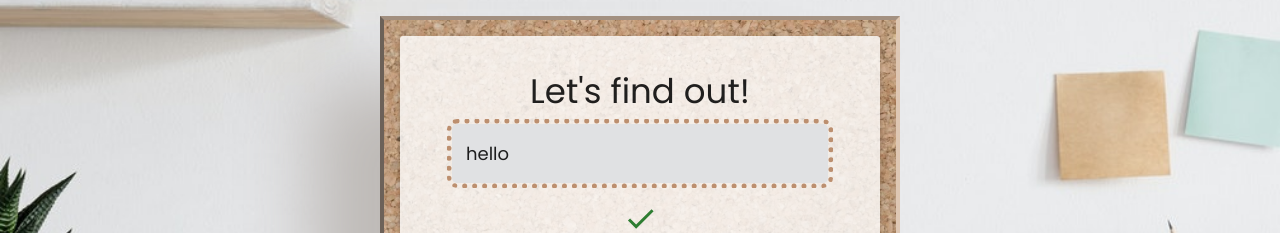
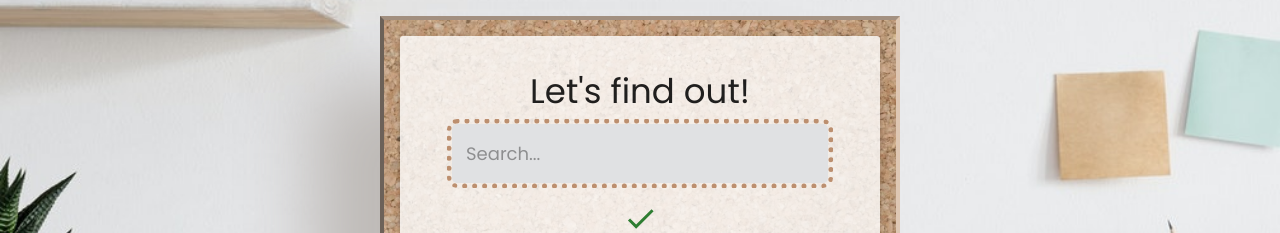
Before and after one commit to Rariramz/Nice-Dictionary, a React (Create React App) app: page / in a window 1280 px wide. Shown: the part 273-506 px from the top of the page. Built offline with nearby package versions, Linux system fonts and the light colour scheme.

Commit message:
fixed routing

```diff
--- a/src/components/AppRouter.js
+++ b/src/components/AppRouter.js
@@ -1,18 +1,16 @@
 import React from "react";
 import { Routes, Route, Link } from "react-router-dom";
-import HomePage from "../pages/HomePage";
+import { routes } from "../routes";
 import ErrorPage from "../pages/ErrorPage";
-import WordPage from "../pages/WordPage";
 
 const AppRouter = () => {
   return (
-    <>
-      <Routes>
-        <Route path="/" element={<HomePage />} exact />
-        <Route path="/word" element={<WordPage />} exact />
-        <Route path="*" element={<ErrorPage />} />
-      </Routes>
-    </>
+    <Routes>
+      {routes.map(({ path, component }) => (
+        <Route key={path} path={path} element={component} />
+      ))}
+      <Route path="*" element={<ErrorPage />} />
+    </Routes>
   );
 };
 
--- a/src/components/Result.js
+++ b/src/components/Result.js
@@ -1,30 +1,11 @@
-import React, { useEffect } from "react";
-import { styled } from "@mui/material/styles";
-import {
-  Box,
-  Paper,
-  Grid,
-  Button,
-  Typography,
-  TextField,
-  Divider,
-} from "@mui/material";
-import { useDispatch, useSelector } from "react-redux";
-import { fetchData } from "../toolkitRedux/dictionarySlice";
+import React from "react";
+import { Box, Grid, Typography, Divider } from "@mui/material";
+import { useSelector } from "react-redux";
 import Meanings from "./parts/Meanings";
 import Phonetics from "./parts/Phonetics";
 
 const Result = () => {
-  const { word, response, status, error } = useSelector(
-    (state) => state.dictionary
-  );
-  const dispatch = useDispatch();
-
-  useEffect(async () => {
-    if (word.length) {
-      dispatch(fetchData(word));
-    }
-  }, []);
+  const { response, status, error } = useSelector((state) => state.dictionary);
 
   return (
     <Box>
--- a/src/components/SearchContainer.js
+++ b/src/components/SearchContainer.js
@@ -7,6 +7,7 @@ import { Box, Paper, Grid, Button, Typography, TextField } from "@mui/material";
 import CheckIcon from "@mui/icons-material/Check";
 import { useDispatch, useSelector } from "react-redux";
 import { setWord } from "../toolkitRedux/dictionarySlice";
+import { useNavigate } from "react-router-dom";
 
 const ContainerImage = styled(Box)(({ theme }) => ({
   width: "100%",
@@ -59,10 +60,13 @@ const SearchContainer = () => {
   const storeWord = useSelector((state) => state.dictionary.word);
   const [currentWord, setCurrentWord] = useState(storeWord);
   const dispatch = useDispatch();
+  const navigate = useNavigate();
 
   const handleButtonClick = () => {
-    dispatch(setWord(currentWord.trim()));
-    setCurrentWord("");
+    if (currentWord.trim().length) {
+      dispatch(setWord(currentWord.trim()));
+      navigate(`/${currentWord}`);
+    }
   };
   const handleInputKeyDown = (e) => {
     if (e.key === "Enter") {
--- a/src/pages/WordPage.js
+++ b/src/pages/WordPage.js
@@ -1,9 +1,12 @@
-import React from "react";
+import React, { useEffect } from "react";
+import Result from "../components/Result";
 import Logo from "../components/Logo";
 import texture from "../images/texture.jpg";
 import { styled } from "@mui/material/styles";
 import { Box, Paper, Grid, Button, Typography, TextField } from "@mui/material";
-import Result from "../components/Result";
+import { useParams } from "react-router-dom";
+import { useDispatch } from "react-redux";
+import { fetchData } from "../toolkitRedux/dictionarySlice";
 
 const ContainerImage = styled(Box)(({ theme }) => ({
   width: "100%",
@@ -28,6 +31,13 @@ const StyledPaper = styled(Paper)(({ theme }) => ({
 }));
 
 const WordPage = () => {
+  const { word } = useParams();
+  const dispatch = useDispatch();
+
+  useEffect(async () => {
+    dispatch(fetchData(word));
+  }, []);
+
   return (
     <ContainerImage>
       <Logo />
--- /dev/null
+++ b/src/routes.js
@@ -0,0 +1,13 @@
+import HomePage from "./pages/HomePage";
+import WordPage from "./pages/WordPage";
+
+export const routes = [
+  {
+    path: "/",
+    component: <HomePage />,
+  },
+  {
+    path: "/:word",
+    component: <WordPage />,
+  },
+];
--- a/src/toolkitRedux/dictionarySlice.js
+++ b/src/toolkitRedux/dictionarySlice.js
@@ -21,7 +21,7 @@ export const fetchData = createAsyncThunk(
 const dictionarySlice = createSlice({
   name: "dictionary",
   initialState: {
-    word: "hello",
+    word: "",
     response: null,
     status: null,
     error: null,
```
